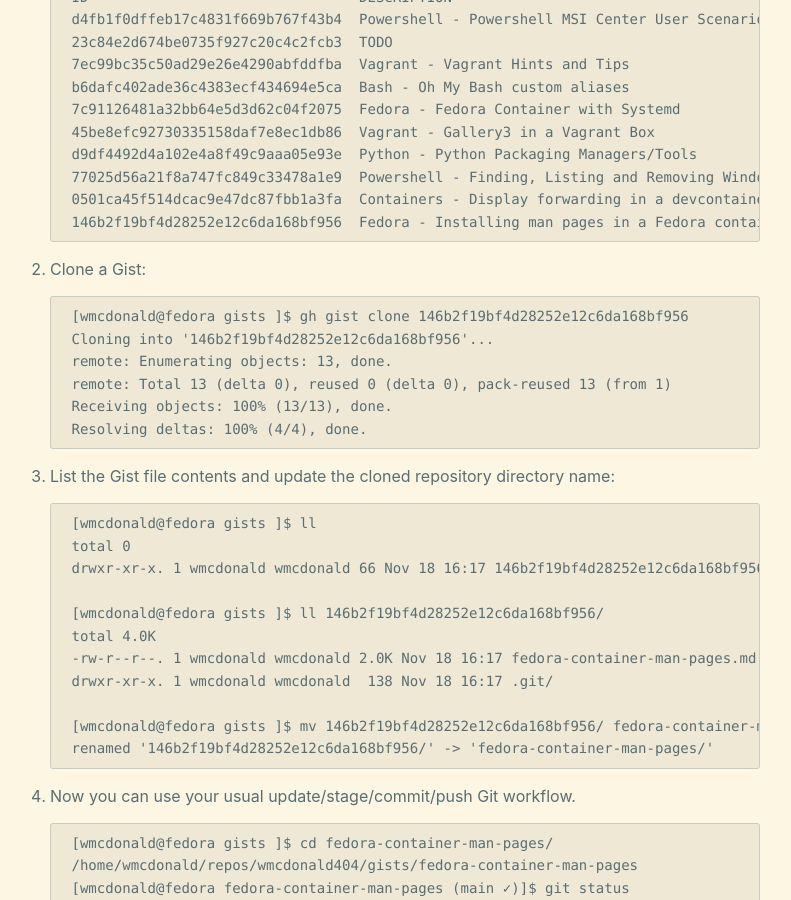
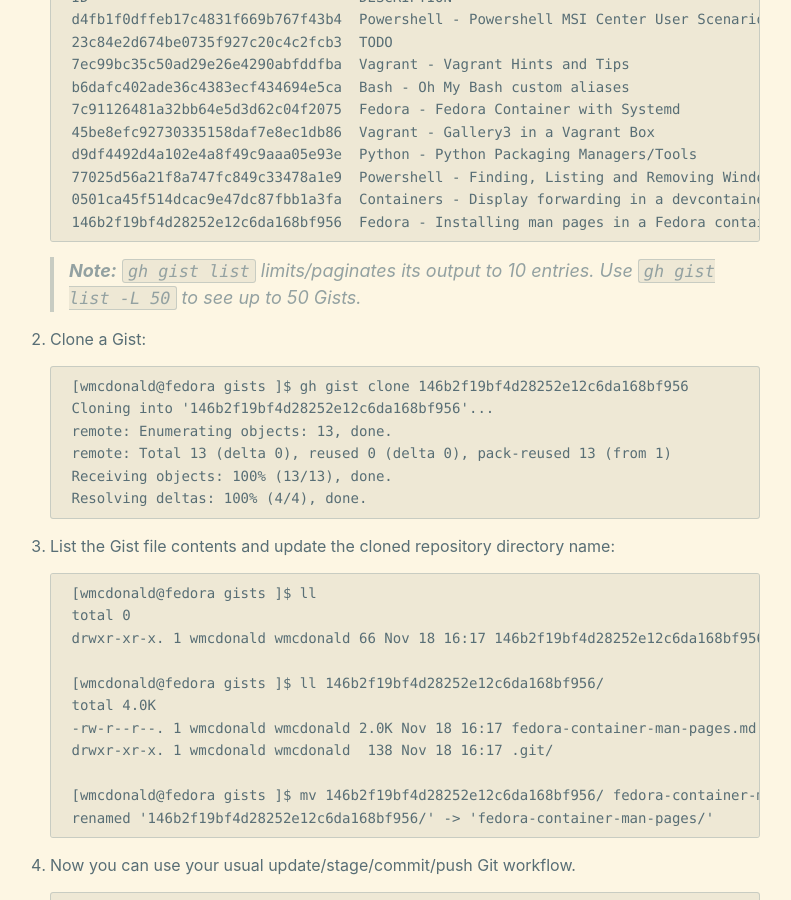
Before and after one commit to wmcdonald404/wmcdonald404.github.io, a Jekyll site: the page built from _posts/2024-11-18-github-gist-workflow.md, in a window 1280 px wide and 900 px high, scrolled down 1051 px. Shown: the whole window, without its empty margins (250-1041 px from the left). Built offline with Jekyll 4.4.1, drawn with Linux system fonts in a browser that asks for light colours.

Commit message:
Add note on gh gist list pagination for clarity.

````diff
--- a/_posts/2024-11-18-github-gist-workflow.md
+++ b/_posts/2024-11-18-github-gist-workflow.md
@@ -41,6 +41,8 @@ Most people will start with Gists in the UI, but having a handy CLI mechanism to
     0501ca45f514dcac9e47dc87fbb1a3fa  Containers - Display forwarding in a devcontainer                            1 file  public      about 2 minutes ago
     146b2f19bf4d28252e12c6da168bf956  Fedora - Installing man pages in a Fedora container                          1 file  public      about 9 minutes ago
     ```
+
+    > **Note:** `gh gist list` limits/paginates its output to 10 entries. Use `gh gist list -L 50` to see up to 50 Gists.
 
 2. Clone a Gist:
 
````
